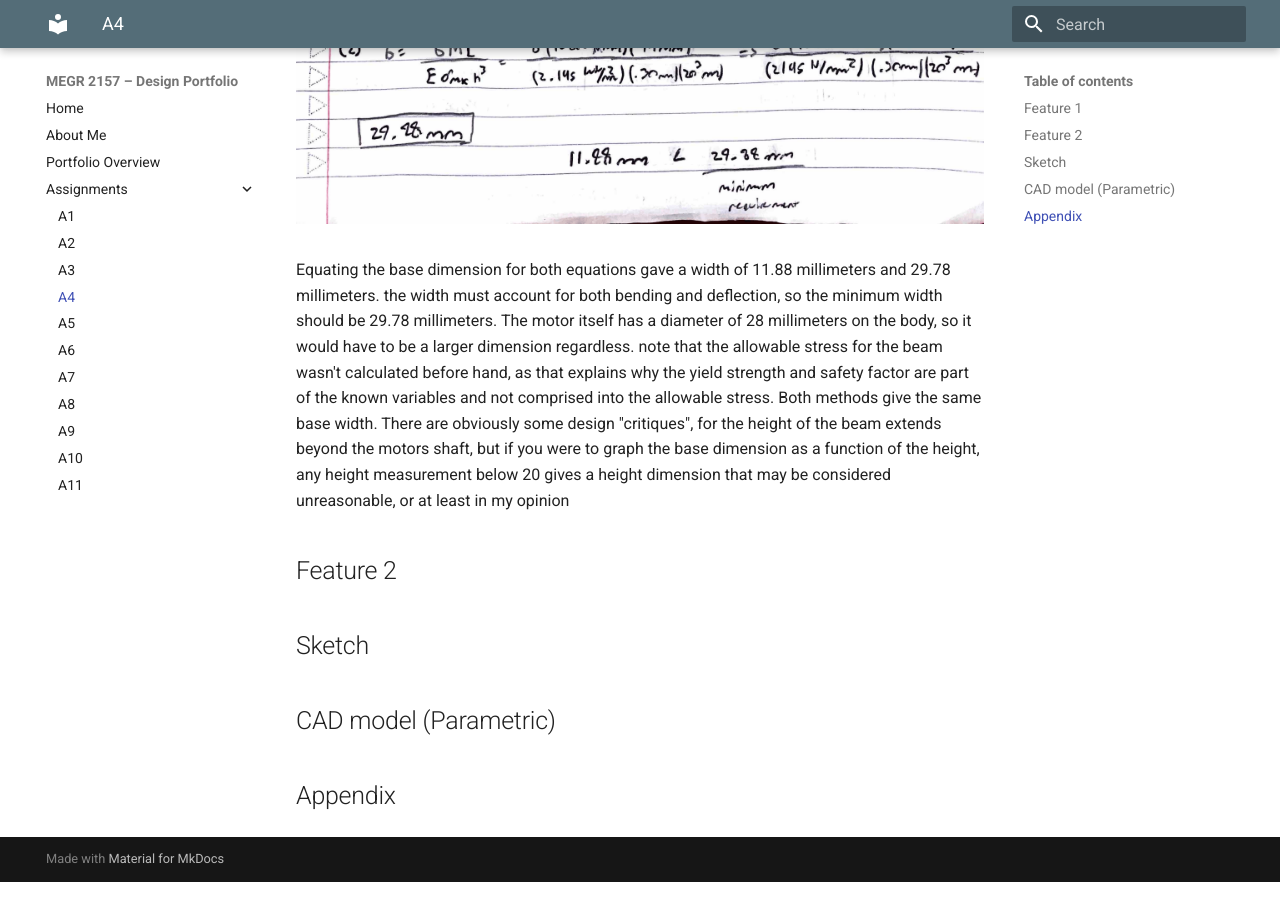
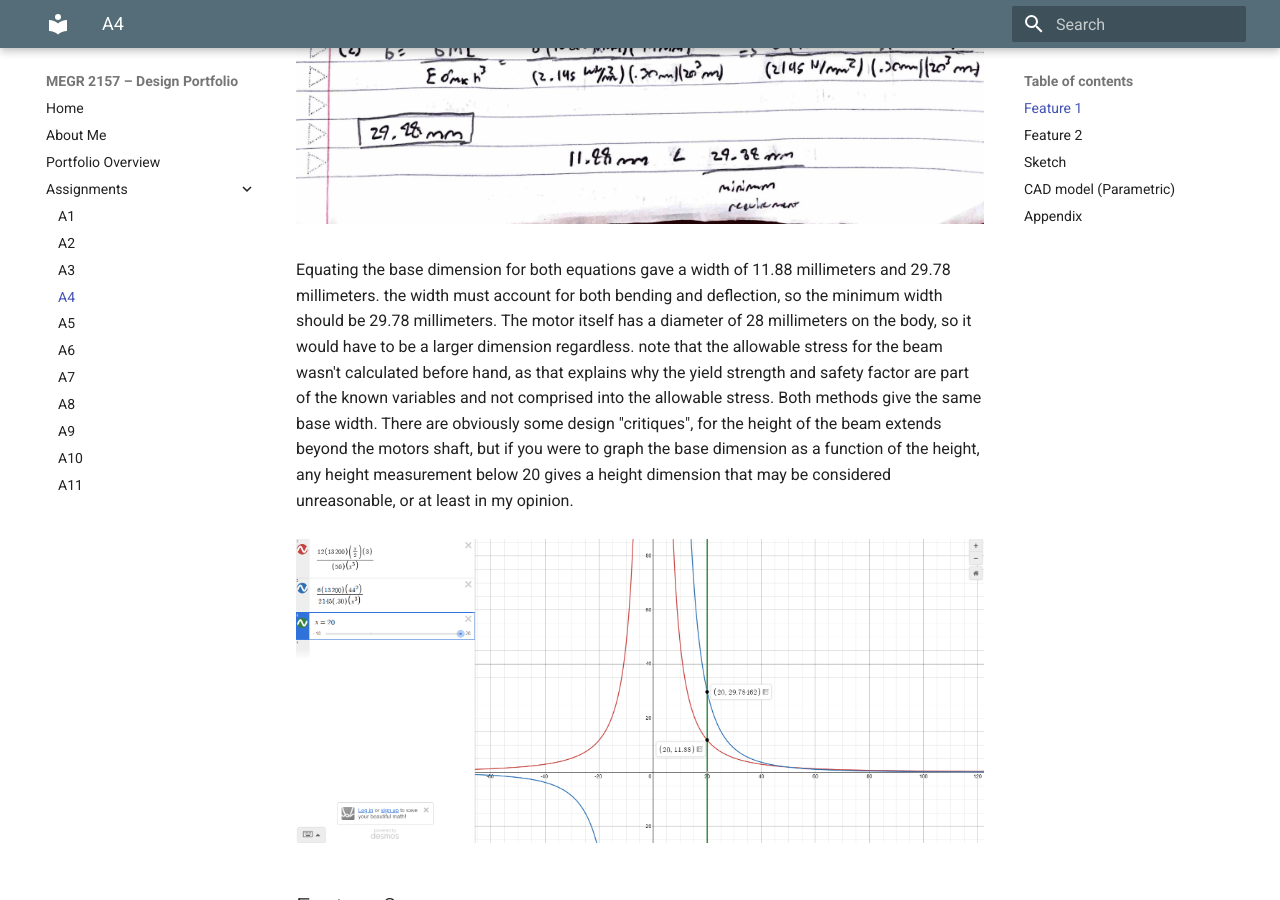
Before and after one commit to ajchiocca/megr2157-portfolio, an MkDocs documentation site: the page built from docs/assignments/A04/index.md, in a window 1280 px wide and 900 px high, scrolled down 1717 px. Built offline with MkDocs 1.6.1 and Material for MkDocs 9.7.7, drawn with Linux system fonts in a browser that asks for light colours.

Commit message:
Enhance index.md with additional image and text clarity
Added an image and improved the clarity of the explanation regarding the base dimension and design critiques.

```diff
--- a/docs/assignments/A04/index.md
+++ b/docs/assignments/A04/index.md
@@ -25,8 +25,10 @@ yield strength of PETG (Sy) = 50 MPa
 ![Ft1w](Ft1w.png)
 <br>
 <br>
-Equating the base dimension for both equations gave a width of 11.88 millimeters and 29.78 millimeters. the width must account for both bending and deflection, so the minimum width should be 29.78 millimeters. The motor itself has a diameter of 28 millimeters on the body, so it would have to be a larger dimension regardless. note that the allowable stress for the beam wasn't calculated before hand, as that explains why the yield strength and safety factor are part of the known variables and not comprised into the allowable stress. Both methods give the same base width. There are obviously some design "critiques", for the height of the beam extends beyond the motors shaft, but if you were to graph the base dimension as a function of the height, any height measurement below 20 gives a height dimension that may be considered unreasonable, or at least in my opinion
-
+Equating the base dimension for both equations gave a width of 11.88 millimeters and 29.78 millimeters. the width must account for both bending and deflection, so the minimum width should be 29.78 millimeters. The motor itself has a diameter of 28 millimeters on the body, so it would have to be a larger dimension regardless. note that the allowable stress for the beam wasn't calculated before hand, as that explains why the yield strength and safety factor are part of the known variables and not comprised into the allowable stress. Both methods give the same base width. There are obviously some design "critiques", for the height of the beam extends beyond the motors shaft, but if you were to graph the base dimension as a function of the height, any height measurement below 20 gives a height dimension that may be considered unreasonable, or at least in my opinion.
+<br>
+<br>
+![desmos](desmos.png)
 
 ## Feature 2
 
```
